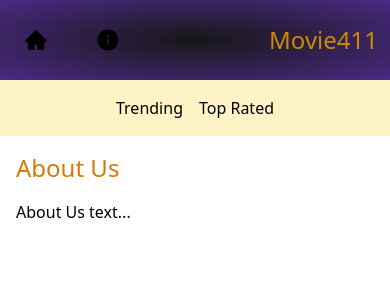
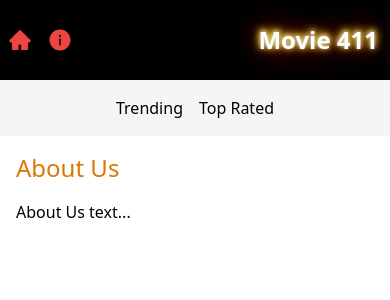
Before and after one commit to berkanserbes/movie411, a Next.js app: page /about in a window 390 px wide. Shown: the top 300 px of the page. Built offline with nearby package versions, Linux system fonts and the light colour scheme.

Commit message:
Some style changes made

```diff
--- a/src/app/globals.css
+++ b/src/app/globals.css
@@ -2,14 +2,13 @@
 @tailwind components;
 @tailwind utilities;
 
-/*
-* {
-  outline: 1px solid black;
-}
-*/
-
 @layer utilities {
   .bg-radial-gradient {
-    background: radial-gradient(at center, #181718, #4b2a84);
+    background: linear-gradient(to right, #c9d6ff, #e2e2e2);
+  }
+  .brand-text {
+    color: #ffffff;
+    text-shadow: 0 -1px 4px #dad5d5, 0 -2px 10px #ff0, 0 -1px 10px #ff8000,
+      0 -1px 30px #f00;
   }
 }
--- a/src/components/Card.jsx
+++ b/src/components/Card.jsx
@@ -18,8 +18,10 @@ const Card = ({ result }) => {
         />
         <div className="p-2">
           <p>{result.overview.substring(0, 60)} ...</p>
-          <h2 className="text-lg font-bold">{result.title || result.name}</h2>
-          <p className="flex items-center">
+          <h2 className="text-lg font-bold text-center sm:text-left">
+            {result.title || result.name}
+          </h2>
+          <p className="flex items-center justify-center md:justify-normal">
             {result.first_air_date || result.release_date}
             <AiFillHeart className="text-red-500 ml-3 mr-1" size={15} />
             {result.vote_count}
--- a/src/components/Header.jsx
+++ b/src/components/Header.jsx
@@ -5,7 +5,7 @@ import { AiFillHome, AiFillInfoCircle } from "react-icons/ai";
 
 const Header = () => {
   return (
-    <div className="flex justify-between items-center py-6 w-screen bg-radial-gradient">
+    <div className="flex justify-between items-center py-6 w-screen bg-black">
       <div className="flex">
         <MenuItem title={"Home"} address={"/"} Icon={AiFillHome} />
         <MenuItem title={"About"} address={"/about"} Icon={AiFillInfoCircle} />
@@ -13,8 +13,8 @@ const Header = () => {
 
       <div className="flex items-center space-x-5">
         <Link href="/">
-          <h2 className="text-2xl lg:text-3xl pe-3 lg:pe-16 text-yellow-600">
-            Movie411
+          <h2 className="text-2xl font-bold lg:text-3xl pe-3 lg:pe-16 brand-text">
+            Movie 411
           </h2>
         </Link>
       </div>
--- a/src/components/MenuItem.jsx
+++ b/src/components/MenuItem.jsx
@@ -3,8 +3,11 @@ import Link from "next/link";
 
 const MenuItem = ({ title, address, Icon }) => {
   return (
-    <Link href={address} className="mx-4 lg:mx-6 hover:text-amber-600">
-      <Icon className="text-2xl sm:hidden mx-2" />
+    <Link
+      href={address}
+      className="mx-2 sm:mx-3 md:mx-4 lg:mx-6 hover:text-amber-600"
+    >
+      <Icon className="text-2xl text-red-500 sm:hidden " />
       <span className="hidden sm:inline my-2 text-sm lg:text-lg text-red-500">
         {title}
       </span>
--- a/src/components/Navbar.jsx
+++ b/src/components/Navbar.jsx
@@ -4,7 +4,7 @@ import NavbarItem from "./NavbarItem";
 
 const Navbar = () => {
   return (
-    <div className="flex justify-center bg-amber-100 lg:text-lg p-4 w-screen ">
+    <div className="flex justify-center bg-neutral-100 lg:text-lg p-4 w-screen ">
       <NavbarItem title={"Trending"} param="fetchTrending" />
       <NavbarItem title={"Top Rated"} param="fetchTopRated" />
     </div>
```
